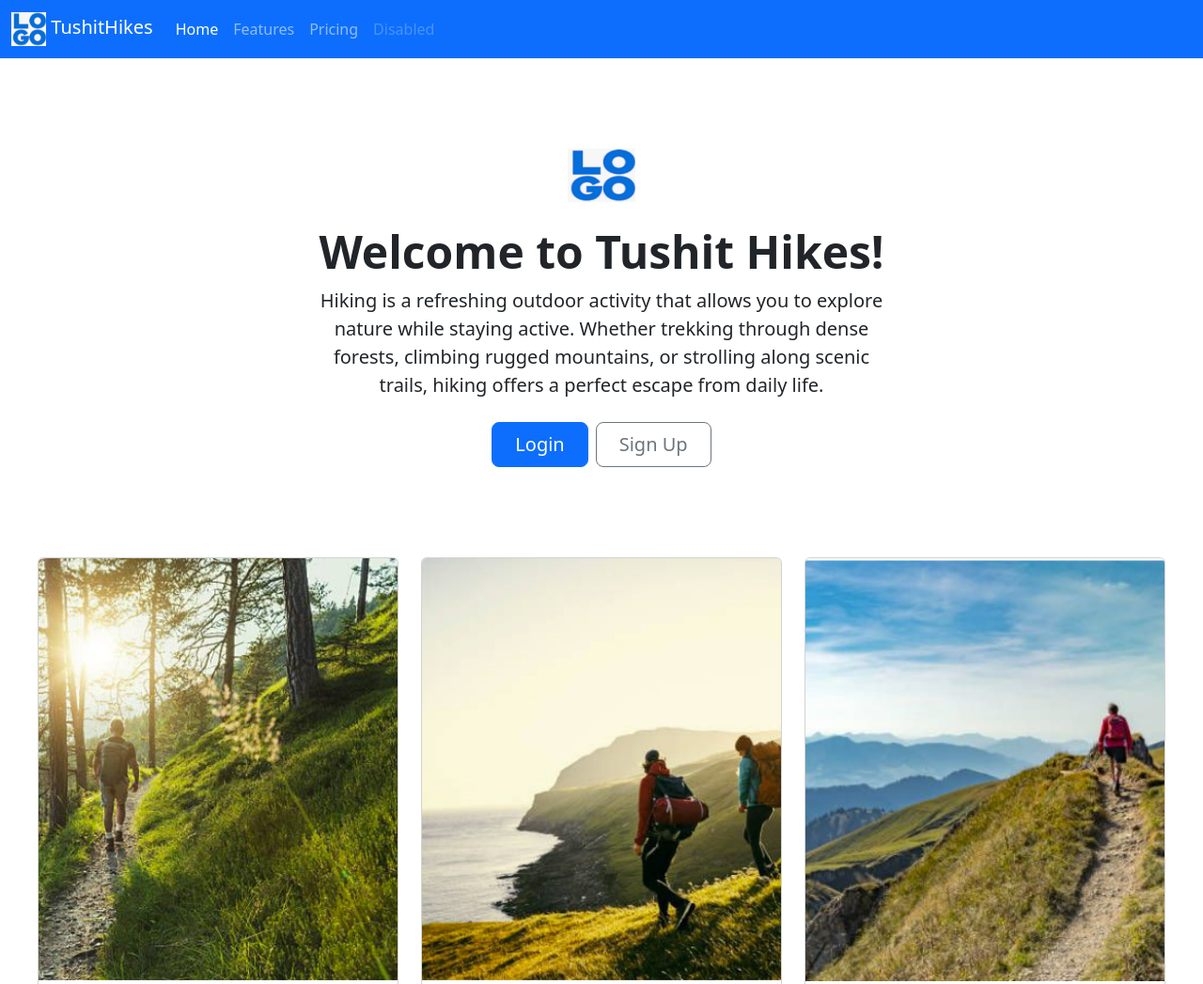
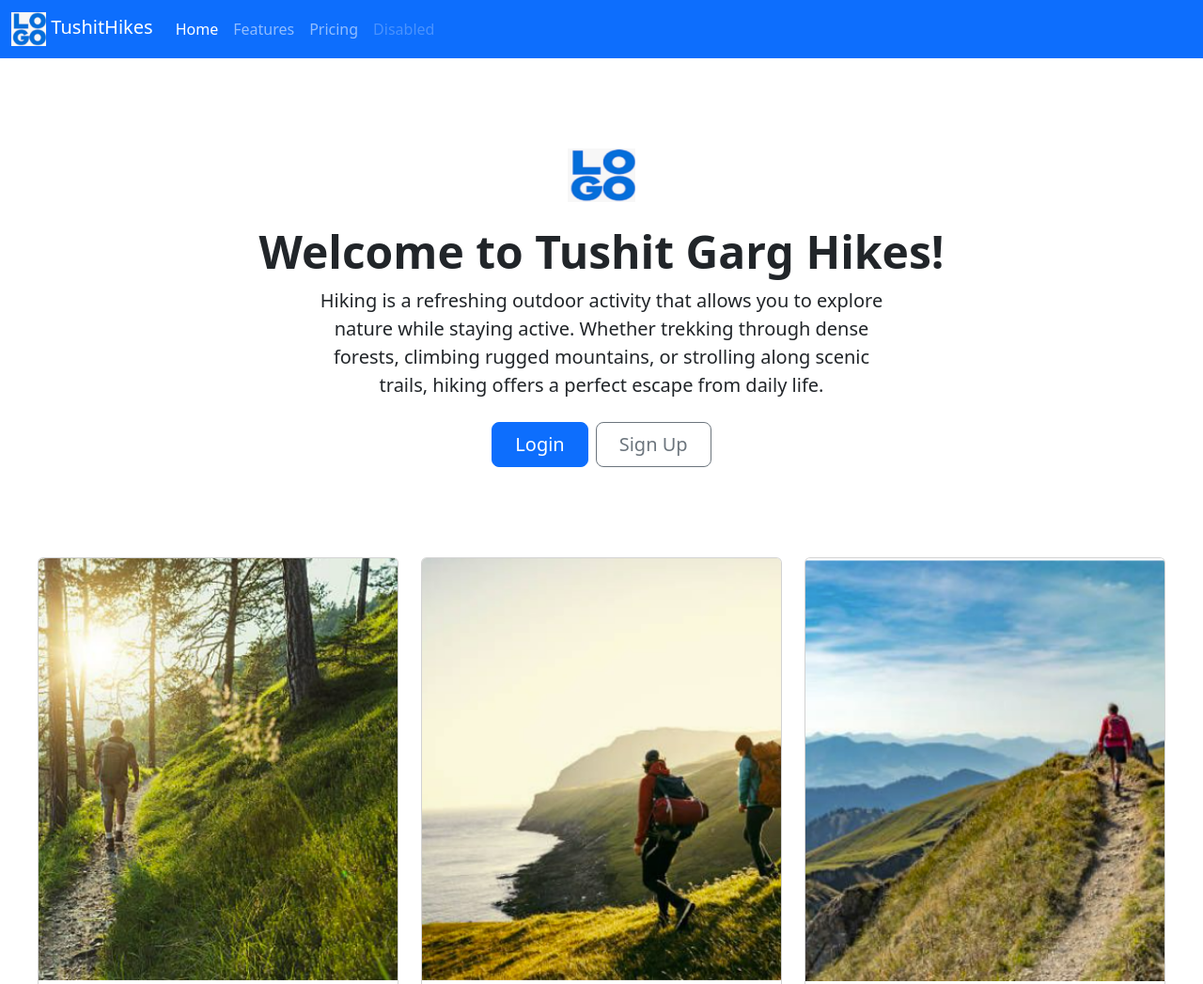
Before and after one commit to tushitgrg/demo05_garg_tushit, a plain HTML site: page index.html in a window 1280 px wide. Shown: the top 1047 px of the page at 94% size. Drawn offline with nearby package versions, Linux system fonts and the light colour scheme.

Commit message:
Update index.html

```diff
--- a/index.html
+++ b/index.html
@@ -65,7 +65,7 @@
 
       <div class="px-4 py-5 my-5 text-center">
         <img class="d-block mx-auto mb-4" src="./images/logo.jpg" alt="" width="72" height="57">
-        <h1 class="display-5 fw-bold">Welcome to Tushit Hikes!</h1>
+        <h1 class="display-5 fw-bold">Welcome to Tushit Garg Hikes!</h1>
         <div class="col-lg-6 mx-auto">
           <p class="lead mb-4">Hiking is a refreshing outdoor activity that allows you to explore nature while staying active. Whether trekking through dense forests, climbing rugged mountains,
             or strolling along scenic trails, hiking offers a perfect escape from daily life.
```
